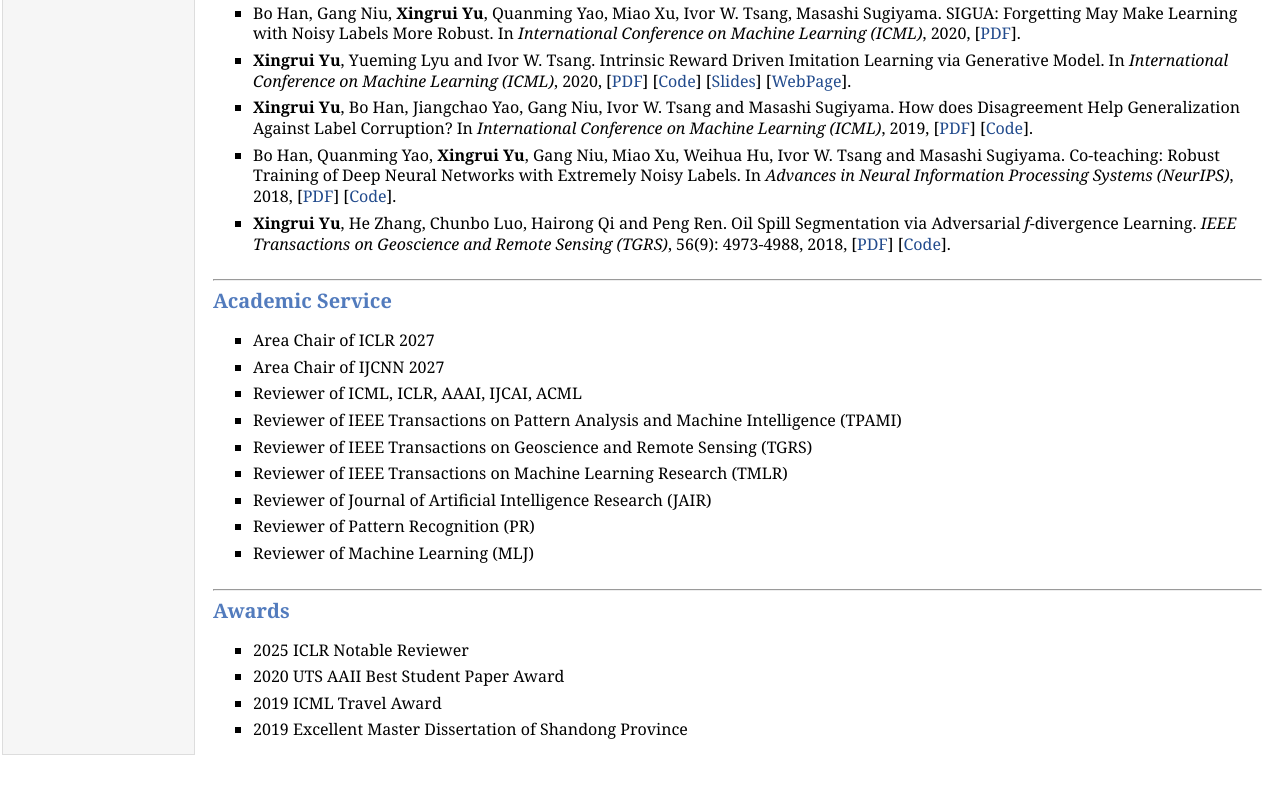
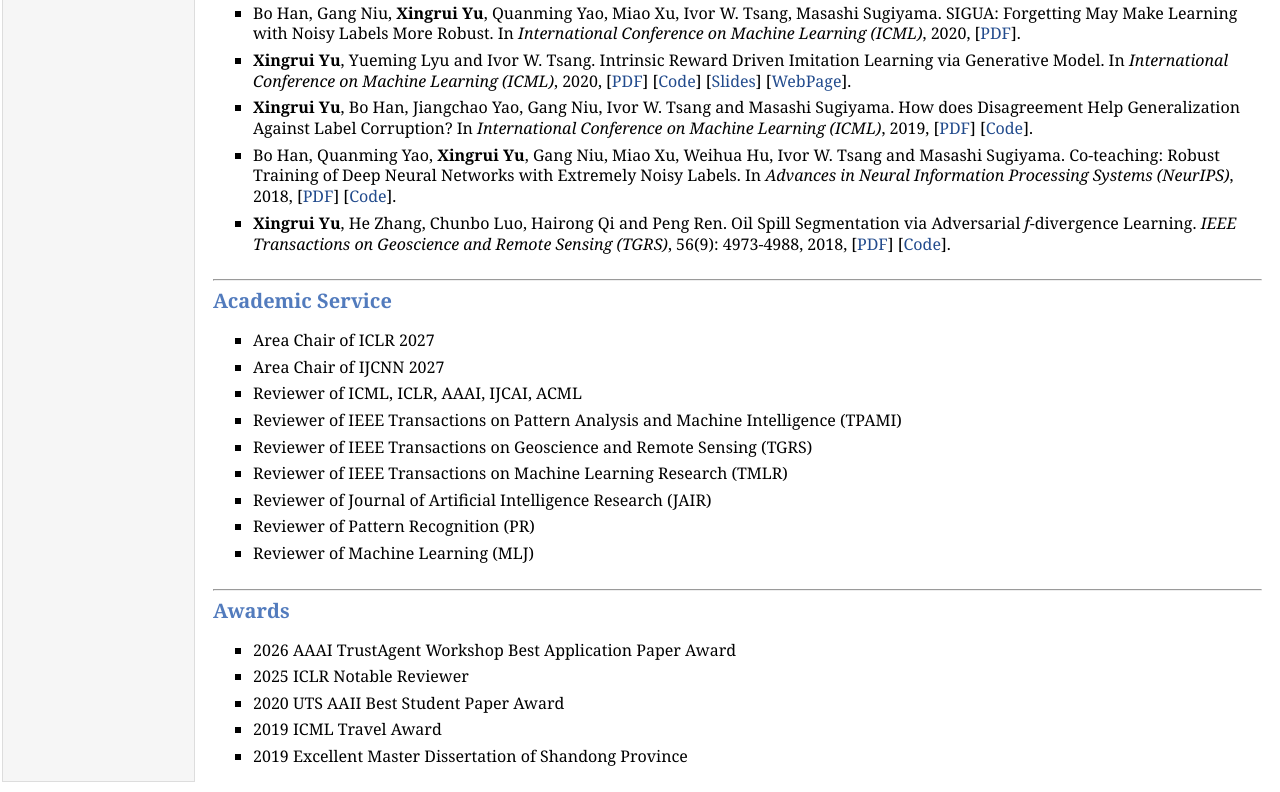
Before and after one commit to xingruiyu/xingruiyu.github.io, a plain HTML site: page index.html in a window 1280 px wide. Shown: the part 1820-2612 px from the top of the page. Before the commit the page ends 2585 px from the top, so only its background shows below. Drawn offline with Linux system fonts and the light colour scheme.

Commit message:
Add 2026 AAAI TrustAgent Workshop award to index.html

```diff
--- a/index.html
+++ b/index.html
@@ -191,6 +191,7 @@
     <div>
         <h2><hr><a name="awards"></a>Awards</h2>
             <ul>
+				<li><p> 2026 AAAI TrustAgent Workshop Best Application Paper Award </p></li>
 				<li><p> 2025 ICLR Notable Reviewer </p></li>
                 <li><p> 2020 UTS AAII Best Student Paper Award </p></li>
                 <li><p> 2019 ICML Travel Award </p></li>
```
